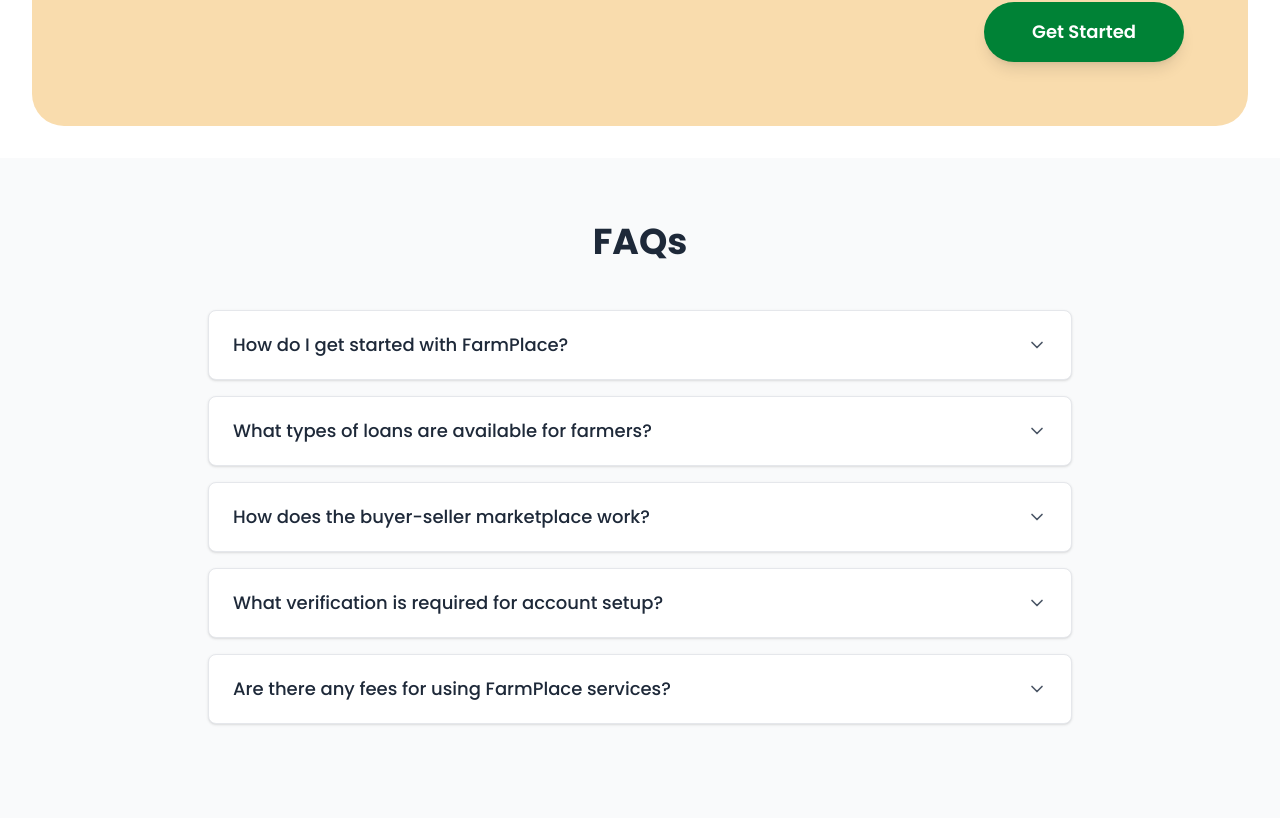
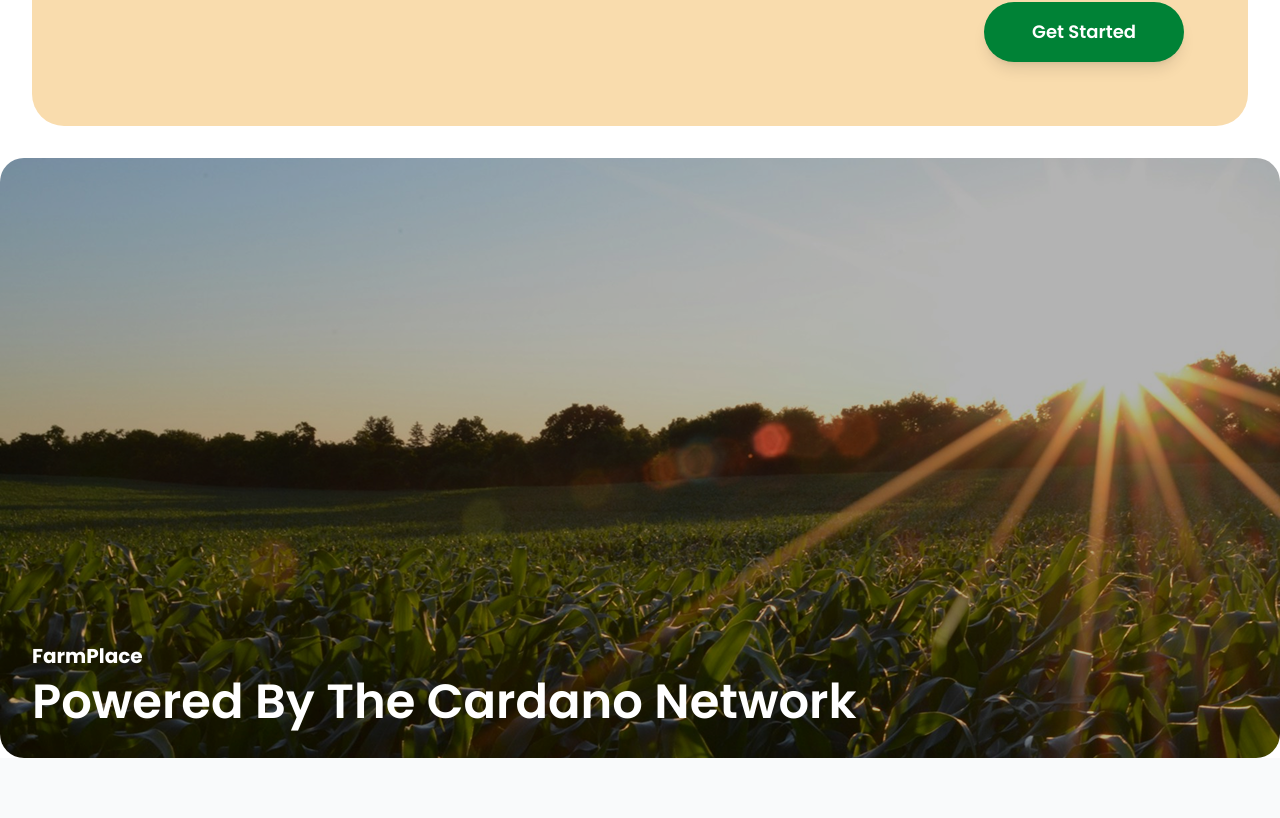
Before and after one commit to farmplaceafrica/farmplacev1, a Next.js app: page / in a window 1280 px wide. Shown: the part 4749-5567 px from the top of the page. Built offline with nearby package versions, Linux system fonts and the light colour scheme; what @meshsdk/react would draw is missing.

Commit message:
feat: add Cardano section to homepage and include banner image

```diff
--- a/src/app/page.tsx
+++ b/src/app/page.tsx
@@ -7,6 +7,7 @@
 import Footer from "@/components/layout/footer";
 import React from "react";
 import FeaturedProducts from "@/components/home/featured-product";
+import CardanoSection from "@/components/home/cardano-ads";
 
 const Home = () => {
 	return (
@@ -17,7 +18,7 @@
 			<KeyFeatures />
 			<FeaturedProducts />
 			<AccountSetup />
-
+			<CardanoSection />
 			<FAQAndCTA />
 			<Footer />
 		</React.Fragment>
--- /dev/null
+++ b/src/components/home/cardano-ads/index.tsx
@@ -0,0 +1,26 @@
+import React from "react";
+
+const CardanoSection = () => {
+	return (
+		<div
+			className='relative rounded-3xl h-[600px] container mx-auto inset-0 bg-cover bg-center'
+			style={{
+				backgroundImage: `url("/assets/images/cardanobanner.png")`,
+			}}>
+			{/* Dark Overlay */}
+			{/* <div className='absolute inset-0 bg-black/30 overflow-hidden bg-opacity-50'></div> */}
+
+			{/* Content */}
+			<div className='absolute inset-0 flex flex-col justify-end px-6 lg:px-8 pb-8'>
+				<h1 className='text-white text-sm lg:text-xl font-bold mb-2'>
+					FarmPlace
+				</h1>
+				<h2 className='text-white text-xl lg:text-5xl font-semibold'>
+					Powered By The Cardano Network
+				</h2>
+			</div>
+		</div>
+	);
+};
+
+export default CardanoSection;
--- a/src/components/home/faq/index.tsx
+++ b/src/components/home/faq/index.tsx
@@ -141,7 +141,7 @@
 // Main component combining both
 const FAQAndCTA = () => {
 	return (
-		<div className='bg-gray-50 min-h-screen'>
+		<div className='bg-gray-50'>
 			<FAQAccordion />
 			<FarmPlaceCTA />
 		</div>
```
Also changed, not shown: public/assets/images/cardanobanner.png (added).
